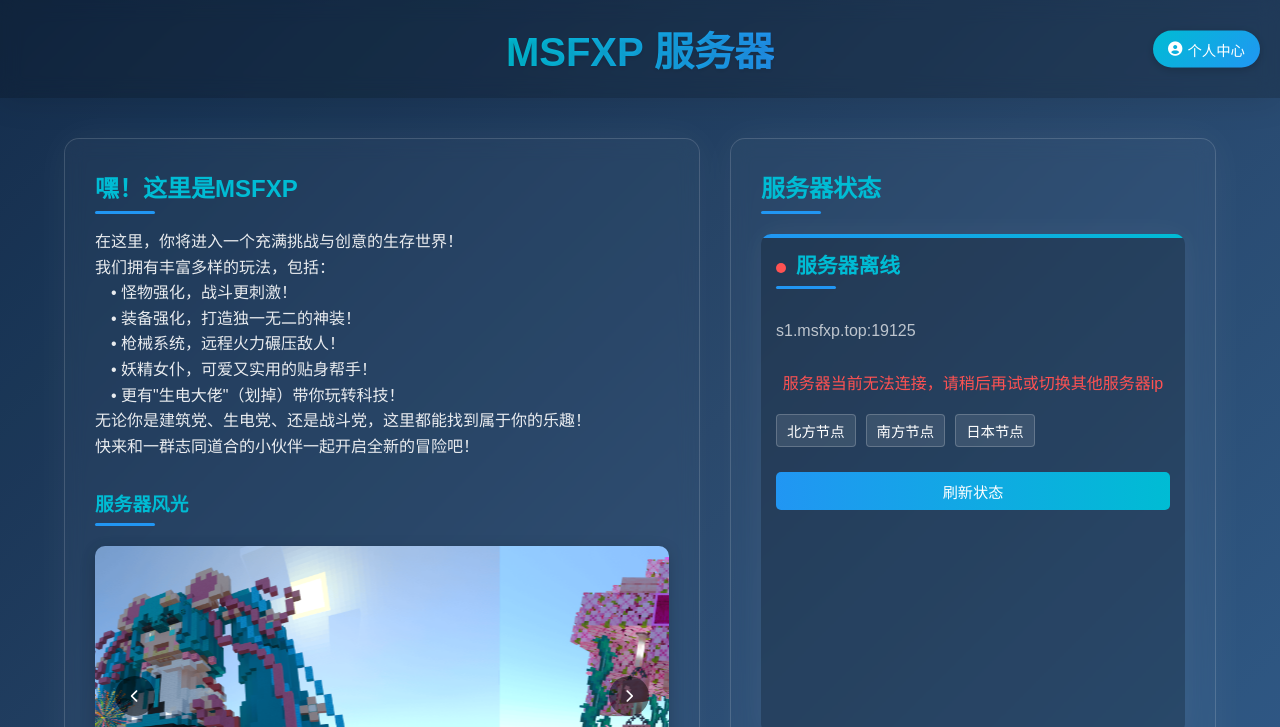
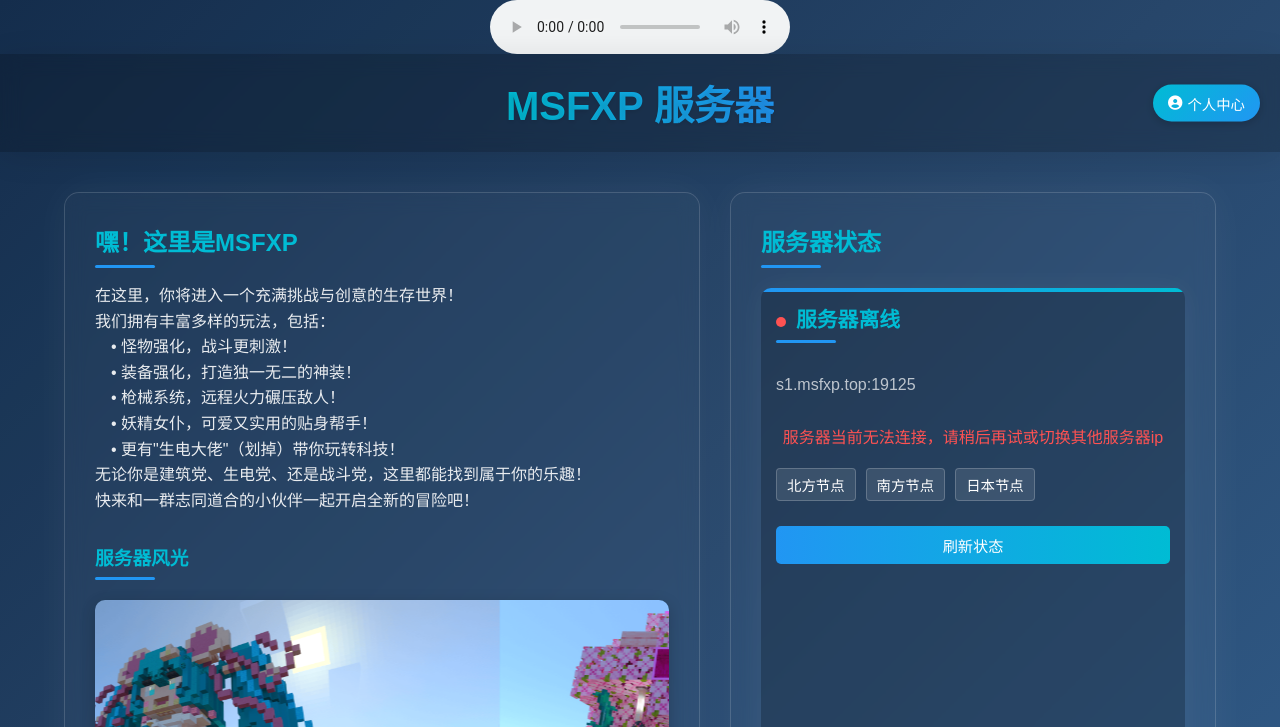
Before and after one commit to yuexps/MSFXP-Web, a plain HTML site: page test.html in a window 1280 px wide. Shown: the top 727 px of the page. Drawn offline with Linux system fonts and the light colour scheme; no server answers.

Commit message:
Update test.html

```diff
--- a/test.html
+++ b/test.html
@@ -7,6 +7,7 @@
     <link rel="icon" href="./images/Logo.png">
     <link rel="stylesheet" href="https://cdnjs.cloudflare.com/ajax/libs/font-awesome/6.4.0/css/all.min.css">
     <link rel="stylesheet" href="css/style.css">
+    <audio src="./audio/hello.mp3" autoplay="autoplay" loop="loop" controls="controls"></audio>
 </head>
 <body>
     <div id="loading-screen">
```
